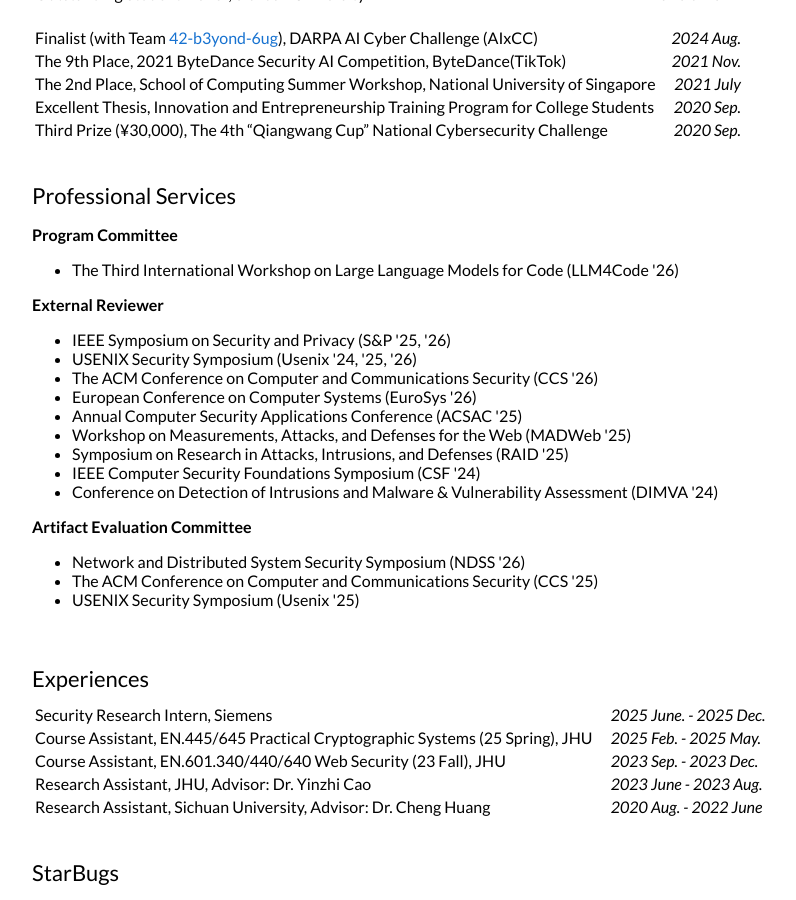
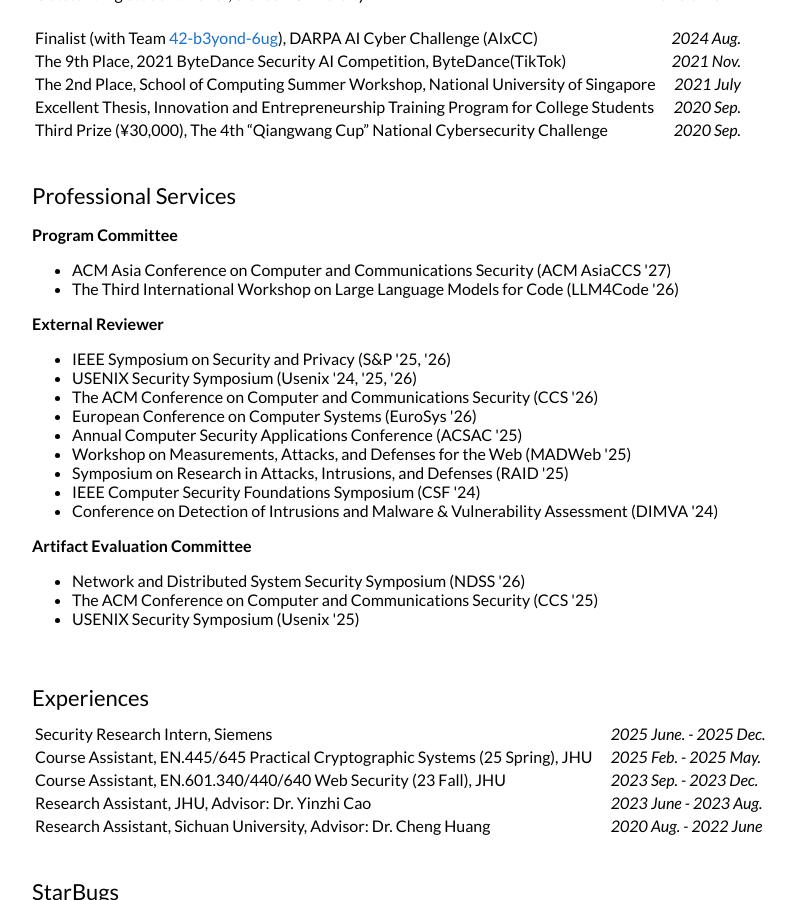
Before and after one commit to jackfromeast/jackfromeast.github.io, a Jekyll site: the page built from _posts/2025-09-09-Pyrl.md, in a window 1280 px wide and 900 px high, scrolled down 2188 px. Shown: the whole window, without its empty margins (228-1024 px from the left). Built offline with Jekyll 4.4.1, drawn with Linux system fonts in a browser that asks for light colours.

Commit message:
Add ACM AsiaCCS '27 to program committee list

```diff
--- a/_layouts/default.html
+++ b/_layouts/default.html
@@ -281,6 +281,7 @@
               <div>
                 <p><strong>Program Committee</strong></p>
                 <ul style="margin-left: 0px;">
+                  <li>ACM Asia Conference on Computer and Communications Security (ACM AsiaCCS '27)</li>
                   <li>The Third International Workshop on Large Language Models for Code (LLM4Code '26)</li>
                 </ul>
 
```
